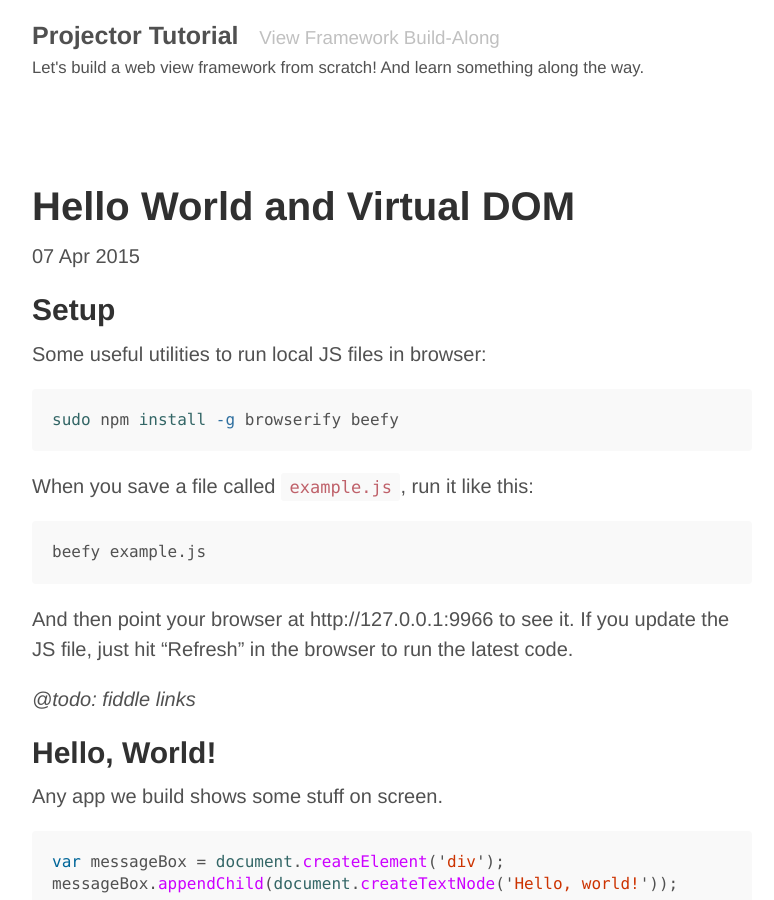
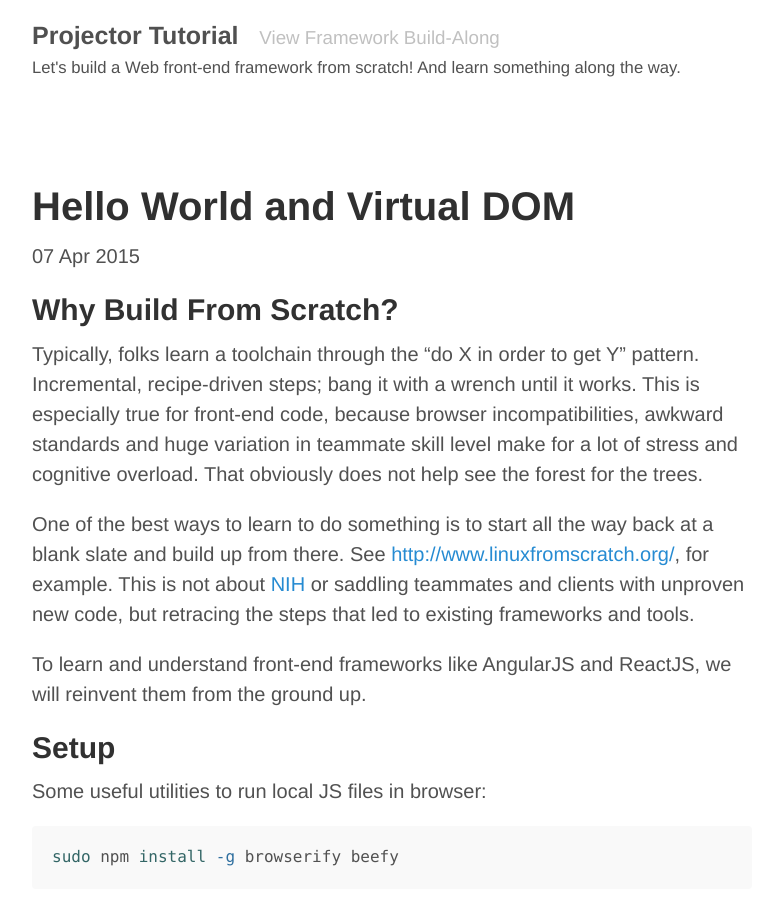
Before and after one commit to unframework/projector, a Jekyll site: the page built from _posts/2015-04-07-hello-world-and-virtual-dom.md, in a window 1280 px wide and 900 px high. Shown: the whole window, without its empty margins (248-1022 px from the left). Built offline with Jekyll 4.4.1, drawn with Linux system fonts in a browser that asks for light colours; Markdown is read by kramdown in place of the engine named in the settings.

Commit message:
Added some intro copy

```diff
--- a/_layouts/default.html
+++ b/_layouts/default.html
@@ -14,7 +14,7 @@
         </h3>
 
         <p>
-            <small>Let's build a web view framework from scratch! And learn something along the way.</small>
+            <small>Let's build a Web front-end framework from scratch! And learn something along the way.</small>
         </p>
       </header>
 
--- a/_posts/2015-04-07-hello-world-and-virtual-dom.md
+++ b/_posts/2015-04-07-hello-world-and-virtual-dom.md
@@ -2,6 +2,14 @@
 layout: post
 title: Hello World and Virtual DOM
 ---
+
+## Why Build From Scratch?
+
+Typically, folks learn a toolchain through the "do X in order to get Y" pattern. Incremental, recipe-driven steps; bang it with a wrench until it works. This is especially true for front-end code, because browser incompatibilities, awkward standards and huge variation in teammate skill level make for a lot of stress and cognitive overload. That obviously does not help see the forest for the trees.
+
+One of the best ways to learn to do something is to start all the way back at a blank slate and build up from there. See [http://www.linuxfromscratch.org/](http://www.linuxfromscratch.org/), for example. This is not about [NIH](http://en.wikipedia.org/wiki/Not_invented_here) or saddling teammates and clients with unproven new code, but retracing the steps that led to existing frameworks and tools.
+
+To learn and understand front-end frameworks like AngularJS and ReactJS, we will reinvent them from the ground up.
 
 ## Setup
 
```
